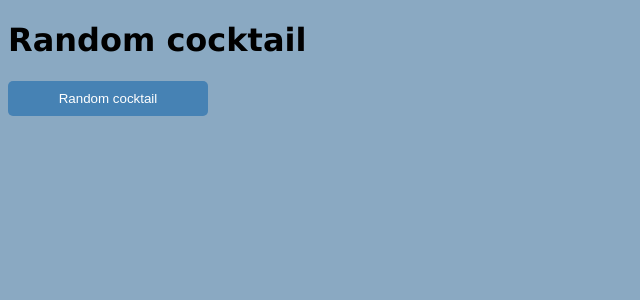
After one commit to roam00/Projektarbete-webb, a PHP site: page /cocktail.php in a window 1280 px wide. The commit adds this page. Shown: the top 300 px of the page, without its empty margins (0-640 px from the left). Run offline with PHP 8.4, Linux system fonts and the light colour scheme.

Commit message:
Create cocktail.php

```diff
--- /dev/null
+++ b/cocktail.php
@@ -0,0 +1,19 @@
+<!DOCTYPE html>
+<html>
+<head>
+    <title> Welcome page </title>
+    <meta charset="utf-8">
+    <link rel="stylesheet" href="./css/style.css">
+</head>
+
+<body>
+
+<div class="box" id="header" >
+    <h1> Random cocktail </h1>
+    <form action="https://www.thecocktaildb.com/api/json/v1/1/random.php">
+    <button type="submit"> Random cocktail </button>
+    </form>
+</div>
+
+</body>
+</html>
```
Also changed, not shown: index.php (+7 -0 lines).
